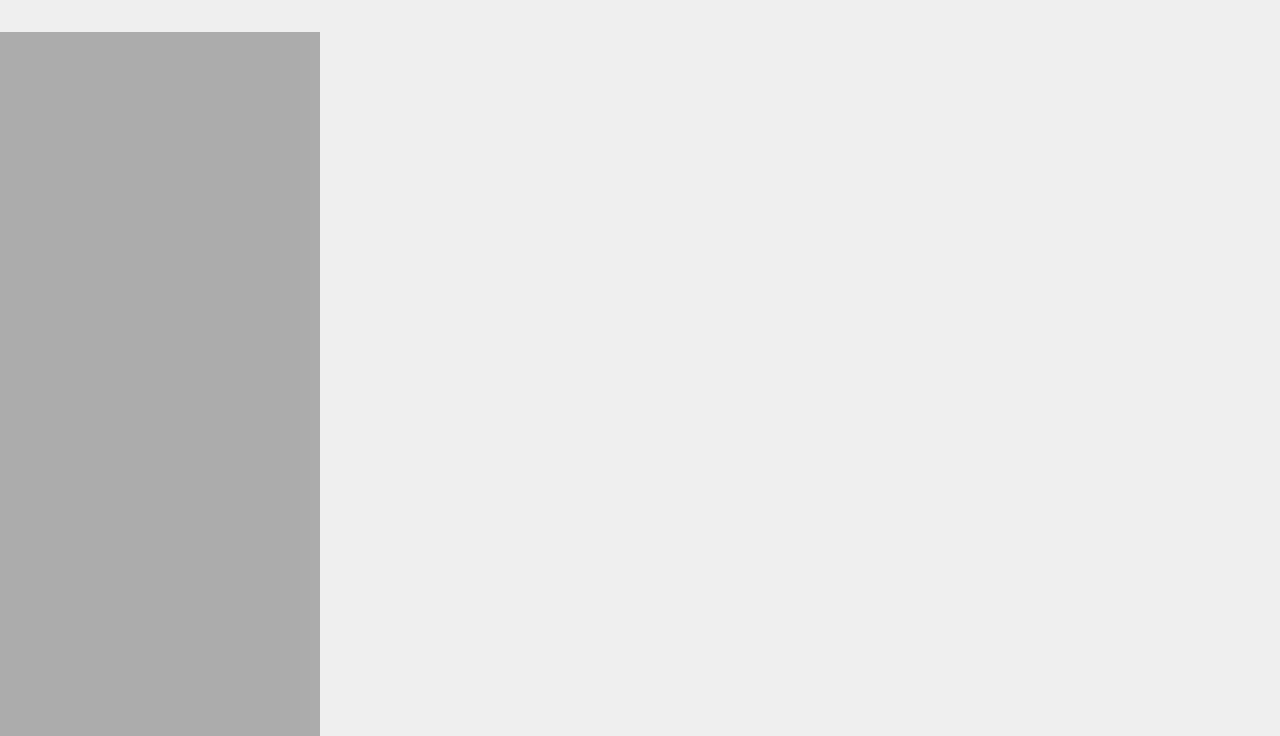
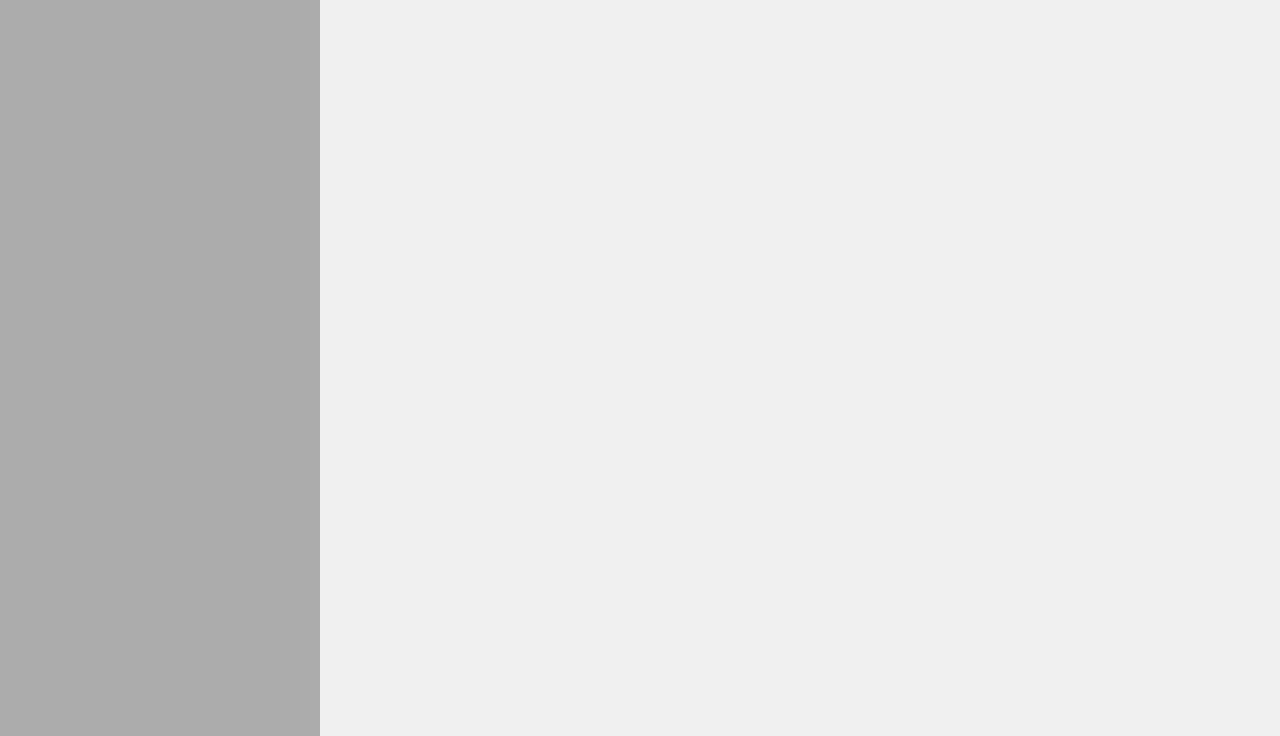
Before and after one commit to Osmiia/EenmaalAndermaal, a plain HTML site: page index.html in a window 1280 px wide. Shown: the part 64-800 px from the top of the page. Drawn offline with Linux system fonts and the light colour scheme.

Commit message:
Update side-menu.css

```diff
--- a/css/side-menu.css
+++ b/css/side-menu.css
@@ -65,7 +65,7 @@ appears on the left side of the page.
 #menu {
     width: 20em;
     position: fixed;
-    top: 6em;
+    top: 3em;
     left: 0;
     bottom: 0;
     z-index: 1000; /* so the menu or its navicon stays above all content */
@@ -142,6 +142,7 @@ Hides the menu at `48em`, but modify this based on your app's needs.
 	top:6em;
 	}
 	#menu{
+		top:6em;
         width:0%;
 	}
     #menu.active{
```
